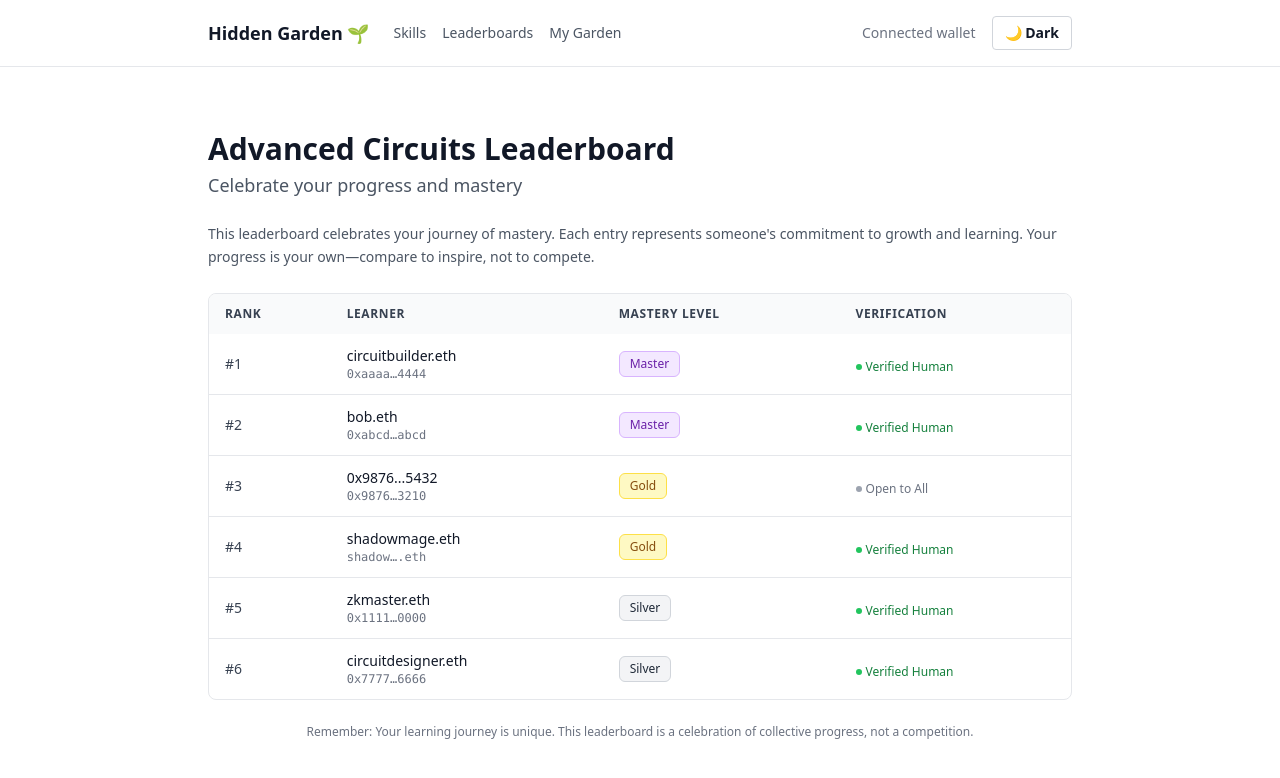
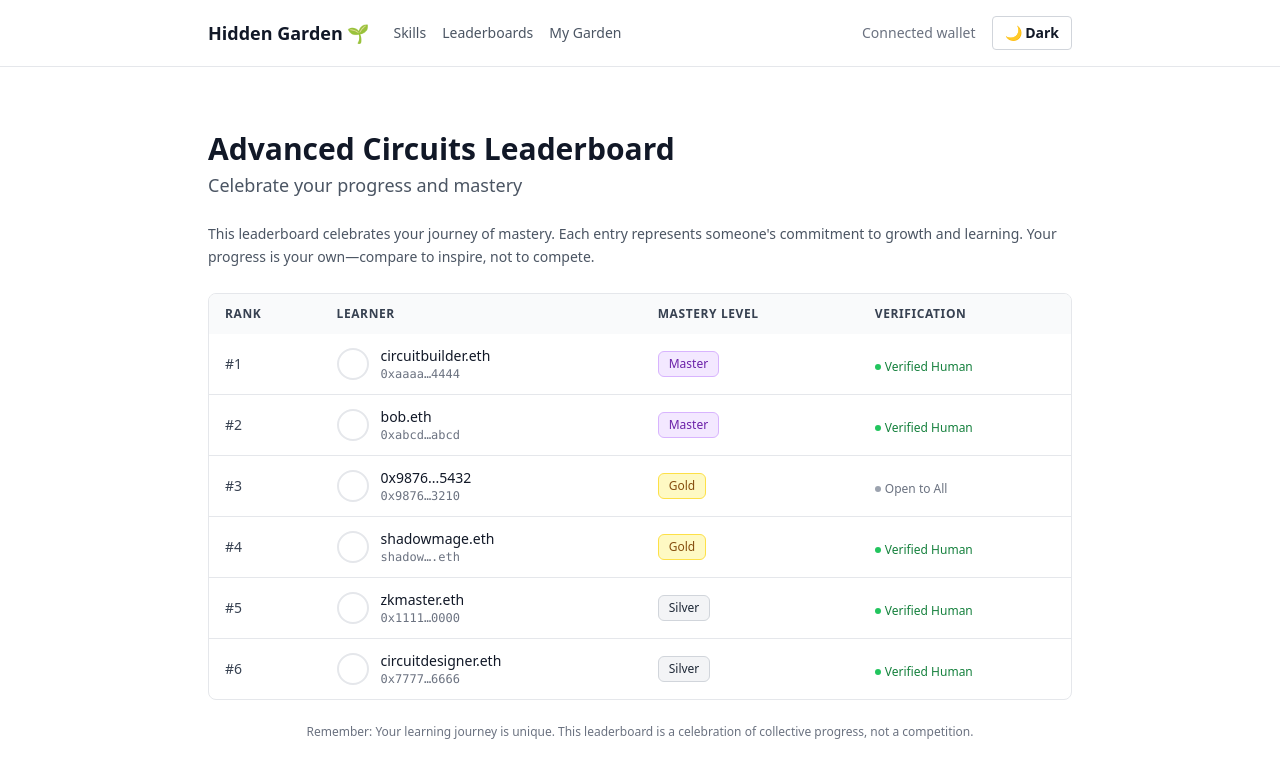
Before and after one commit to understories/hidden-garden, a Next.js app in the folder apps/aztecbat-ui/: page /leaderboard/advanced-circuits in a window 1280 px wide. Shown: the top 778 px of the page. Built offline with nearby package versions, Linux system fonts and the light colour scheme; no server answers; what wagmi would draw is missing.

Commit message:
Update LeaderboardEntry.tsx

```diff
--- a/apps/aztecbat-ui/components/LeaderboardEntry.tsx
+++ b/apps/aztecbat-ui/components/LeaderboardEntry.tsx
@@ -3,6 +3,8 @@
  *
  * Displays a single leaderboard entry with rank, user info, tier, and proof status.
  */
+
+import { Avatar } from './Avatar';
 
 type LeaderboardEntryProps = {
   rank: number;
@@ -57,6 +59,8 @@ export function LeaderboardEntry({
         #{rank}
       </td>
       <td className="px-4 py-3">
+        <div className="flex items-center gap-3">
+          <Avatar displayName={displayName} address={address} size="sm" />
           <div className="flex flex-col">
             <span className="text-sm font-medium text-gray-900 dark:text-gray-100">
               {displayName}
@@ -64,6 +68,7 @@ export function LeaderboardEntry({
             <span className="text-xs text-gray-500 dark:text-gray-400 font-mono">
               {address}
             </span>
+          </div>
         </div>
       </td>
       <td className="px-4 py-3">
```
Lines whose indentation alone changed are shown as unchanged.
